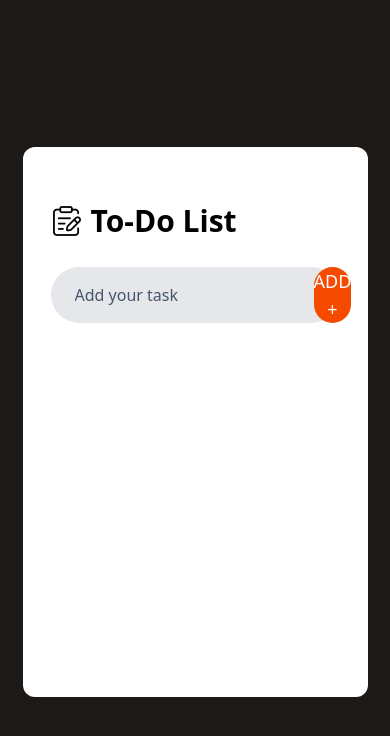
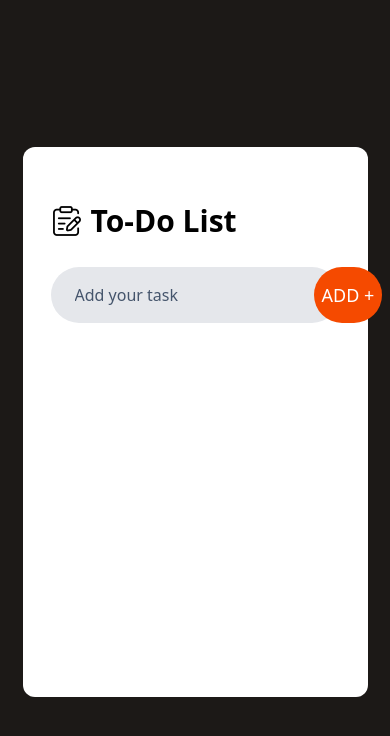
Before and after one commit to mayankgith-10/To-Do-List-App, a React (Vite) app: page / in a window 390 px wide. Shown: the top 736 px of the page. Built offline with nearby package versions, Linux system fonts and the light colour scheme.

Commit message:
button size change

```diff
--- a/src/components/Todo.jsx
+++ b/src/components/Todo.jsx
@@ -57,7 +57,7 @@ const Todo = () => {
       </div>
 
       {/* input box */}
-      <div className="flex items-center my-7 bg-gray-200 rounded-full">
+      <div className="w-full flex items-center my-7 bg-gray-200 rounded-full">
         <input
           ref={inputRef}
           className="bg-transparent border-0 outline-none flex-1 h-14 pl-6 pr-2 placeholder:text-slate-600"
@@ -66,7 +66,7 @@ const Todo = () => {
         />
         <button
           onClick={add}
-          className="border-none rounded-full bg-orange-600 w-28 md:w-32 h-14 text-white text-lg font-medium cursor-pointer"
+          className="text-nowrap px-2 border-none rounded-full bg-orange-600 w-32 h-14 text-white text-lg font-medium cursor-pointer"
         >
           ADD +
         </button>
```
